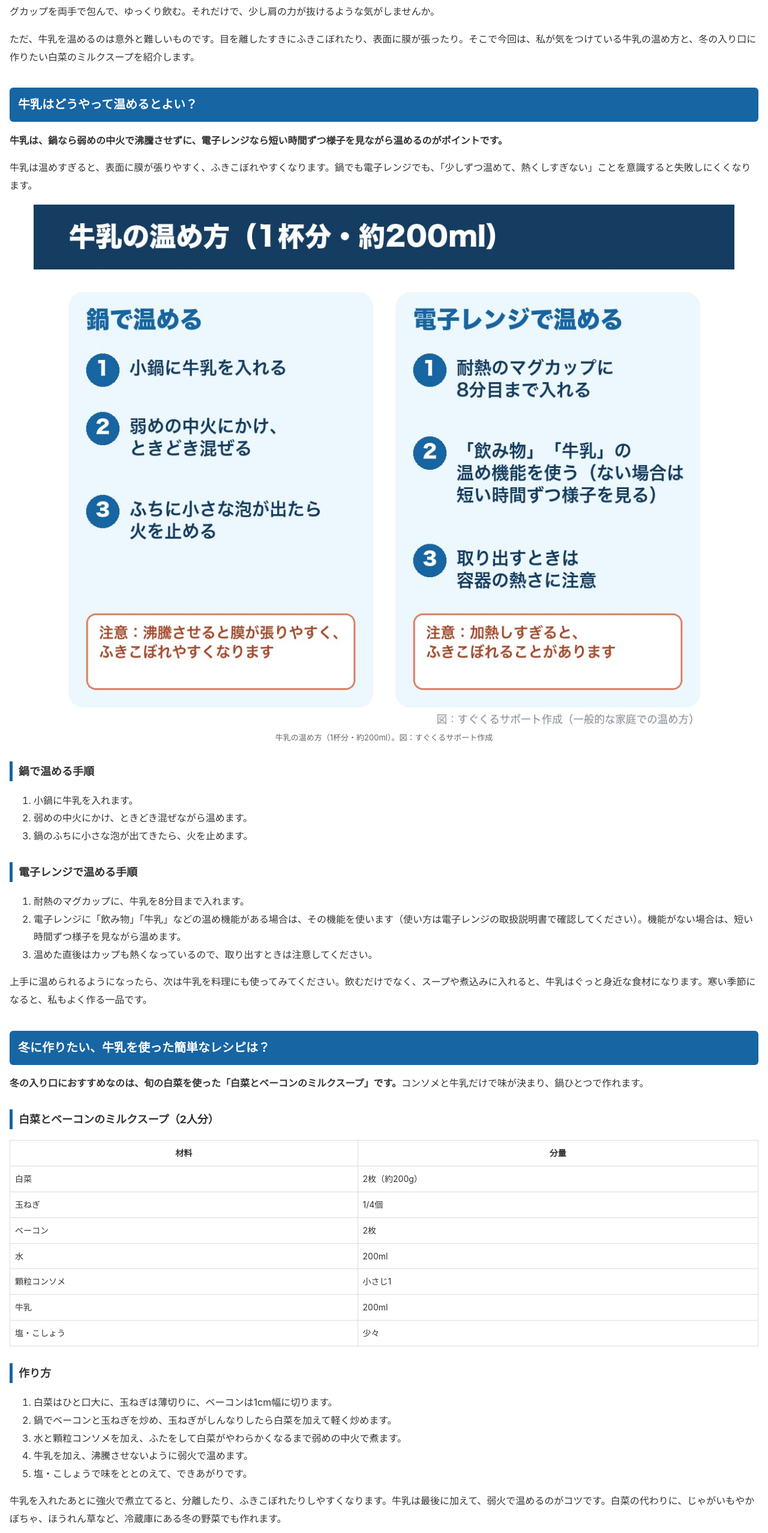
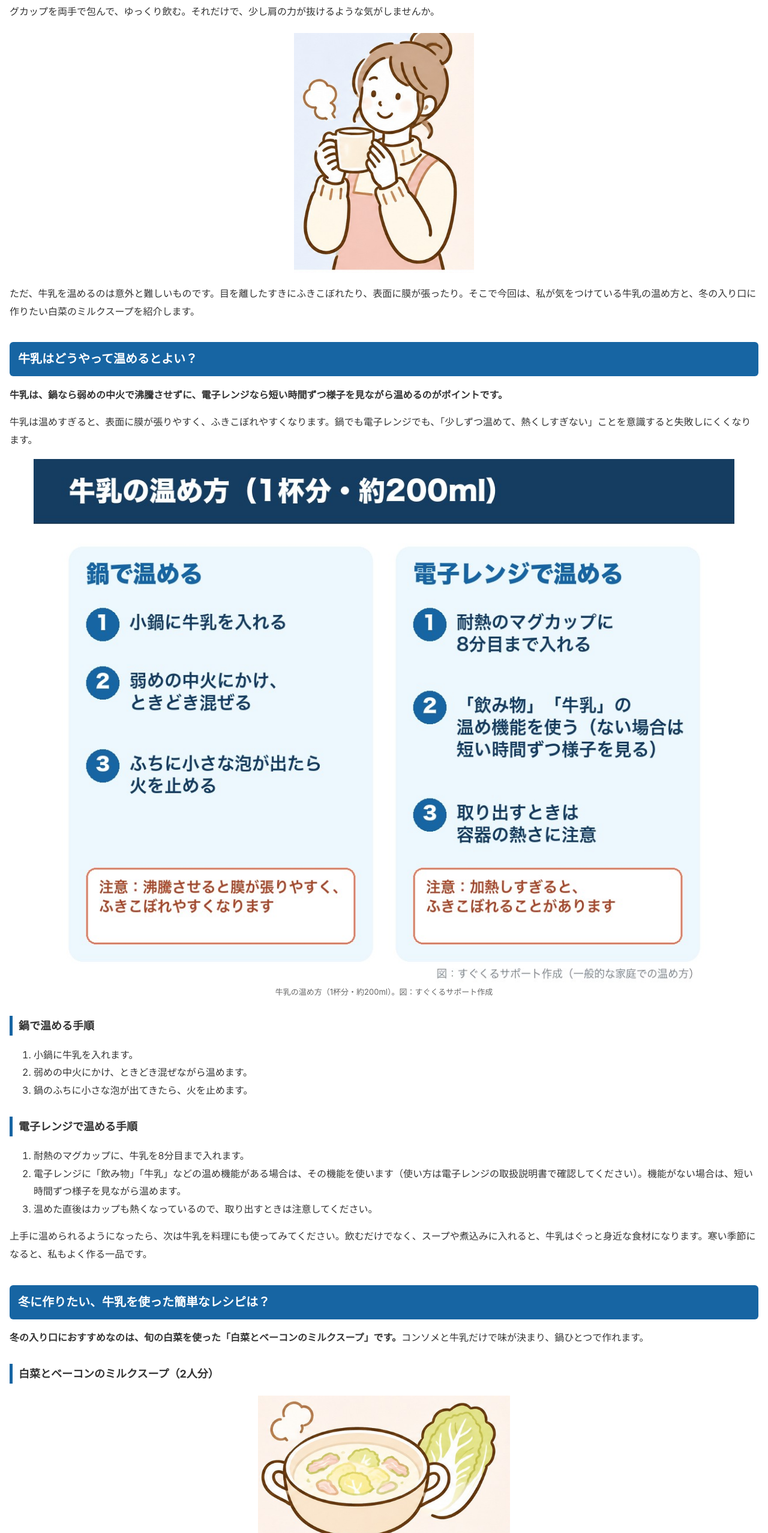
Before and after one commit to oomori924/sugukuru-column-preview, a plain HTML site: page index.html in a window 1280 px wide. Shown: the part 1052-3607 px from the top of the page at 60% size. Drawn offline with Linux system fonts and the light colour scheme.

Commit message:
illustrations

```diff
--- a/index.html
+++ b/index.html
@@ -2,6 +2,7 @@
 <p><strong>この記事のまとめ：</strong>冬の入り口に家庭でできる「牛乳の上手な温め方」と「白菜のミルクスープ」の作り方を、牛乳屋さんの目線で紹介します。鍋で温めるときは沸騰させないこと、電子レンジで温めるときは短い時間ずつ様子を見ることがポイントです。</p>
 <p>朝晩の冷え込みが強くなり、日が暮れるのも早くなってきました。私は毎週、同じ道を回って牛乳をお届けしています。この仕事をしていると、季節の変わり目は町の様子から伝わってきます。干してある洗濯物が厚手になり、夕方には窓の明かりが早めに灯るようになる。そんな景色を見ると、「ああ、今年も冬が来るな」と感じます。</p>
 <p>寒くなると、温かい飲み物がほしくなりますよね。コーヒーやお茶もいいのですが、牛乳を届けている私としては、やっぱり温かい牛乳の一杯をおすすめしたくなります。マグカップを両手で包んで、ゆっくり飲む。それだけで、少し肩の力が抜けるような気がしませんか。</p>
+<figure style="max-width:300px;margin:20px auto;"><img src="i3.jpg" alt="温かい牛乳の入ったマグカップを両手で持つ女性のイラスト" width="420" height="560"></figure>
 <p>ただ、牛乳を温めるのは意外と難しいものです。目を離したすきにふきこぼれたり、表面に膜が張ったり。そこで今回は、私が気をつけている牛乳の温め方と、冬の入り口に作りたい白菜のミルクスープを紹介します。</p>
 
 
@@ -27,6 +28,7 @@
 <h2>冬に作りたい、牛乳を使った簡単なレシピは？</h2>
 <p><strong>冬の入り口におすすめなのは、旬の白菜を使った「白菜とベーコンのミルクスープ」です。</strong>コンソメと牛乳だけで味が決まり、鍋ひとつで作れます。</p>
 <h3>白菜とベーコンのミルクスープ（2人分）</h3>
+<figure style="max-width:420px;margin:20px auto;"><img src="i4.jpg" alt="白菜のミルクスープの入った鍋と白菜のイラスト" width="570" height="320"></figure>
 <table>
 <thead><tr><th>材料</th><th>分量</th></tr></thead>
 <tbody>
```
Also changed, not shown: i3.jpg (added), i4.jpg (added).
